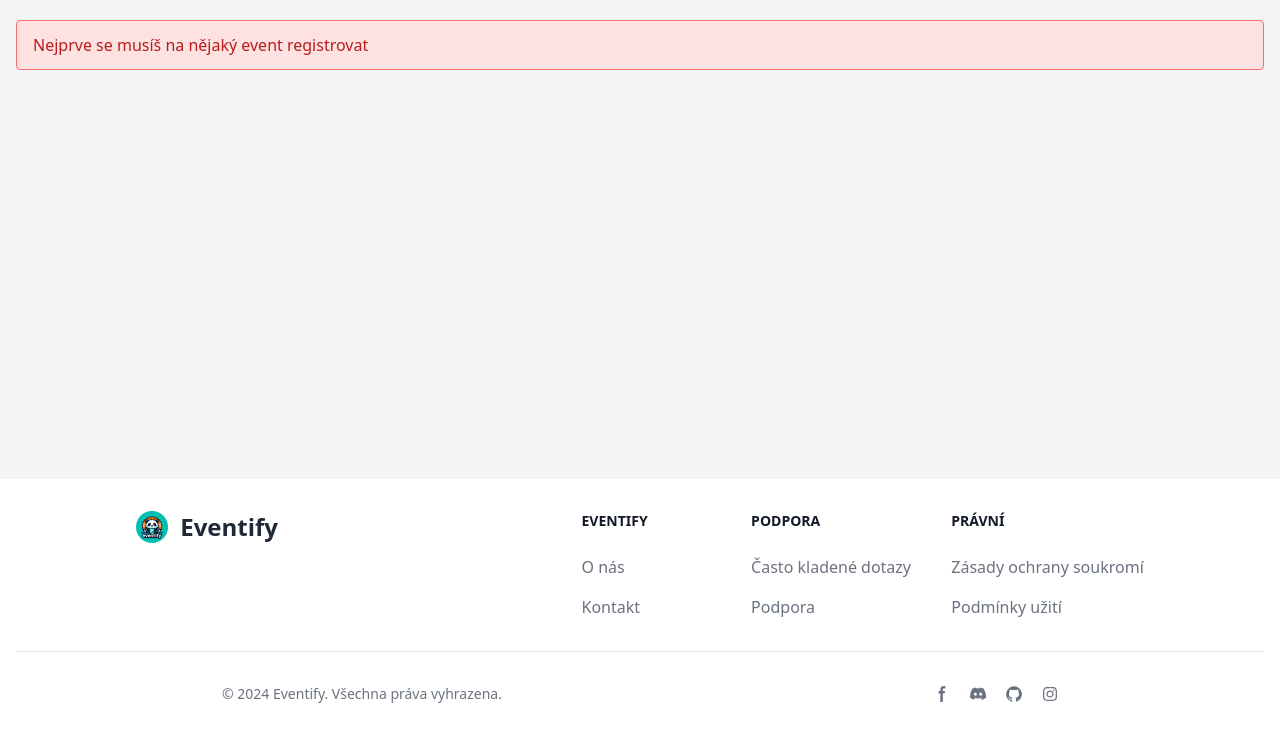
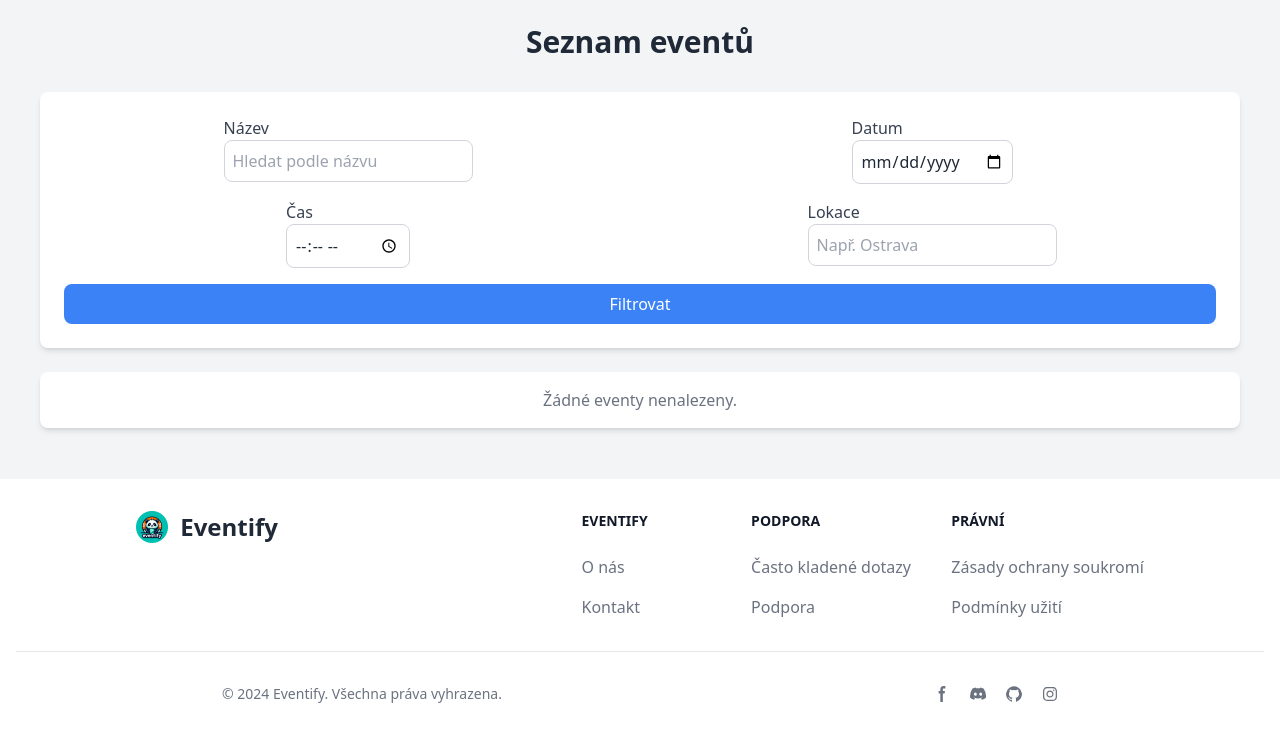
Before and after one commit to RybkaJakub/Eventify, a Django app: page /eventify_app/my_events_list/ in a window 1280 px wide. Shown: the part 64-800 px from the top of the page. Run offline with Django 4.2, Linux system fonts and the light colour scheme; the visitor is signed in with stand-in values (Sample User, id 1); data that the repository does not hold is empty; some libraries are stand-ins or nearby versions.

Commit message:
Filtrovací stránka, Adresy eventů a příprava na další rozšíření.

```diff
--- a/eventify/settings.py
+++ b/eventify/settings.py
@@ -52,6 +52,7 @@ INSTALLED_APPS = [
 
     'widget_tweaks',
     'django_filters',
+    'geopy',
 ]
 
 MIDDLEWARE = [
--- a/eventify_app/models.py
+++ b/eventify_app/models.py
@@ -5,6 +5,8 @@ from django.conf import settings
 from django.utils import timezone
 from django.core.exceptions import ValidationError
 import re
+from geopy.geocoders import Nominatim
+from geopy.exc import GeopyError
 
 from django.utils.functional import empty
 
@@ -128,6 +130,8 @@ class EventAddress(models.Model):
     city = models.TextField(verbose_name="Město", help_text="Zadejte město")
     postal_code = models.TextField(validators=[validate_postal_code], verbose_name="PSČ", help_text="Zadejte PSČ")
     country = models.CharField(max_length=255, verbose_name="Stát", help_text="Zadejte stát", default="Česká republika")
+    latitude = models.FloatField(blank=True, null=True)
+    longitude = models.FloatField(blank=True, null=True)
 
     class Meta:
         verbose_name = 'Adresa Eventu'
@@ -135,6 +139,19 @@ class EventAddress(models.Model):
 
     def __str__(self):
         return f"{self.street}, {self.city}, {self.country}"
+
+    def save(self, *args, **kwargs):
+        if not self.latitude or not self.longitude:
+            address = f"{self.street} {self.number}, {self.city}, {self.postal_code}, {self.country}"
+            geolocator = Nominatim(user_agent="eventify")
+            try:
+                location = geolocator.geocode(address)
+                if location:
+                    self.latitude = location.latitude
+                    self.longitude = location.longitude
+            except GeopyError:
+                pass
+        super().save(*args, **kwargs)
 
 
 class TicketType(models.Model):
--- a/eventify_app/templates/events/events_list.html
+++ b/eventify_app/templates/events/events_list.html
@@ -1,52 +1,51 @@
 {% extends 'base.html' %}
-{% load static %}
-
-{% block title %}Mé události {% endblock %}
 
 {% block content %}
-    <div class="container mx-auto mt-5">
+<div class="container mx-auto p-6">
+    <h1 class="text-3xl font-bold text-center mb-8">Seznam eventů</h1>
+
+    <!-- Filtrovací formulář -->
+    <form method="get" class="bg-white p-6 rounded-lg shadow-md mb-6">
+        <div class="grid grid-cols-2 gap-4">
+            <div>
+                <label for="name" class="block text-gray-700">Název</label>
+                <input type="text" name="name" id="name" value="{{ name_filter|default_if_none:'' }}" placeholder="Hledat podle názvu" class="w-full p-2 border border-gray-300 rounded-lg">
+            </div>
+            <div>
+                <label for="date" class="block text-gray-700">Datum</label>
+                <input type="date" name="date" id="date" value="{{ date_filter|default_if_none:'' }}" class="w-full p-2 border border-gray-300 rounded-lg">
+            </div>
+            <div>
+                <label for="time" class="block text-gray-700">Čas</label>
+                <input type="time" name="time" id="time" value="{{ time_filter|default_if_none:'' }}" class="w-full p-2 border border-gray-300 rounded-lg">
+            </div>
+            <div>
+                <label for="location" class="block text-gray-700">Lokace</label>
+                <input type="text" name="location" id="location" value="{{ location_filter|default_if_none:'' }}" placeholder="Např. Ostrava" class="w-full p-2 border border-gray-300 rounded-lg">
+            </div>
+        </div>
+        <button type="submit" class="mt-4 w-full bg-blue-500 text-white py-2 rounded-lg hover:bg-blue-600">Filtrovat</button>
+    </form>
+
+    <!-- Výpis eventů -->
+    <div class="bg-white rounded-lg shadow-md p-4">
         {% if events %}
-            <div class="text-center mb-6">
-                <h2 class="text-2xl font-bold">Moje události</h2>
-            </div>
-            <div class="overflow-x-auto">
-                <table class="min-w-full bg-white border border-gray-300">
-                    <thead>
-                        <tr class="bg-gray-200 text-gray-700">
-                            <th class="py-2 px-4 border-b">ID eventu</th>
-                            <th class="py-2 px-4 border-b">Jméno eventu</th>
-                            <th class="py-2 px-4 border-b">Popisek eventu</th>
-                            <th class="py-2 px-4 border-b">Datum eventu</th>
-                            <th class="py-2 px-4 border-b">Začátek eventu</th>
-                            <th class="py-2 px-4 border-b">Konec eventu</th>
-                        </tr>
-                    </thead>
-                    <tbody>
-                        {% for event in events %}
-                            <tr class="hover:bg-gray-100">
-                                <td class="py-2 px-4 border-b">{{ event.id }}</td>
-                                <td class="py-2 px-4 border-b">{{ event.name }}</td>
-                                <td class="py-2 px-4 border-b">{{ event.description }}</td>
-                                <td class="py-2 px-4 border-b">{{ event.day }}</td>
-                                <td class="py-2 px-4 border-b">{{ event.start_time }}</td>
-                                <td class="py-2 px-4 border-b">{{ event.end_time }}</td>
-                            </tr>
-                        {% empty %}
-                            <tr>
-                                <td colspan="6" class="text-center py-4">Žádné události nejsou k dispozici</td>
-                            </tr>
-                        {% endfor %}
-                    </tbody>
-                </table>
-            </div>
-        {% elif not isAuth %}
-            <div class="bg-red-100 border border-red-400 text-red-700 px-4 py-3 rounded mt-4" role="alert">
-                Nejprve se musíš přihlásit
-            </div>
+            <ul>
+                {% for event in events %}
+                    <li class="p-4 border-b border-gray-200 last:border-b-0">
+                        <h2 class="text-xl font-semibold text-gray-800">{{ event.name }}</h2>
+                        <p class="text-gray-600">{{ event.date }} | {{ event.time }}</p>
+                        {% if event.eventaddress_set.exists %}
+                            <p class="text-gray-600">
+                                {{ event.eventaddress_set.first.city }}, {{ event.eventaddress_set.first.street }} {{ event.eventaddress_set.first.number }}
+                            </p>
+                        {% endif %}
+                    </li>
+                {% endfor %}
+            </ul>
         {% else %}
-            <div class="bg-red-100 border border-red-400 text-red-700 px-4 py-3 rounded mt-4" role="alert">
-                Nejprve se musíš na nějaký event registrovat
-            </div>
+            <p class="text-center text-gray-500">Žádné eventy nenalezeny.</p>
         {% endif %}
     </div>
+</div>
 {% endblock %}
--- a/eventify_app/urls.py
+++ b/eventify_app/urls.py
@@ -7,7 +7,7 @@ from django.contrib.auth.views import LogoutView
 from .views import index, purchase_ticket, EventManagerView, EventCreateView, EventDeleteView, EventDetailView, \
     EventUpdateView, MyEventsListView, delete_ticket_type, \
     UserProfileView, MyProfileView, UserProfileEditView, CartView, RemoveItemView, ClearCartView, CartInformationsView, \
-    CartPaymentView, CartConfirmationView
+    CartPaymentView, CartConfirmationView, event_list
 
 urlpatterns = [
     path('', index, name='index'),
@@ -21,7 +21,7 @@ urlpatterns = [
     path('eventmanager/edit/<int:pk>/', EventUpdateView.as_view(), name='edit_event'),
     path('eventmanager/delete-ticke_type/<int:pk>/', delete_ticket_type, name='delete_ticket_type'),
     path('eventmanager/delete/<int:pk>/', EventDeleteView.as_view(), name='delete_event'),
-    path('my_events_list/', MyEventsListView.as_view(), name='my_events_list'),
+    path('my_events_list/', event_list, name='my_events_list'),
     path('cart/', CartView.as_view(), name='cart'),
     path('cart/remove/<int:item_id>/', RemoveItemView.as_view(), name='remove_item'),
     path('cart/clear', ClearCartView.as_view(), name='clear_cart'),
--- a/eventify_app/views.py
+++ b/eventify_app/views.py
@@ -12,7 +12,8 @@ from django.urls import reverse
 from django.utils.html import strip_tags
 from django.views import View
 
-from .models import Event, TicketType, TicketPurchase, Address, CustomUser, Cart, DeliveryAddress, PaymentMethod
+from .models import Event, TicketType, TicketPurchase, Address, CustomUser, Cart, DeliveryAddress, PaymentMethod, \
+    EventAddress
 from allauth.socialaccount.models import SocialAccount
 from .forms import UserProfileEditForm, DeliveryAddressForm, CustomUserForm, PaymentMethodForm
 from django.utils import timezone
@@ -26,6 +27,9 @@ from django.core.mail import EmailMessage, send_mail
 import logging
 from django.template.loader import render_to_string
 from django.core.mail import EmailMessage
+
+from geopy.distance import geodesic
+from geopy.geocoders import Nominatim
 
 logger = logging.getLogger(__name__)
 
@@ -638,3 +642,46 @@ class ClearCartView(LoginRequiredMixin, View):
     def post(self, request):
         Cart.objects.filter(user=request.user).delete()
         return redirect('cart')  # Přesměrování zpět na stránku s košíkem
+
+def event_list(request):
+    events = Event.objects.all()
+    name_filter = request.GET.get('name')
+    date_filter = request.GET.get('date')
+    time_filter = request.GET.get('time')
+    location_filter = request.GET.get('location')
+    filtered_events = events
+
+    # Filtrování dle názvu
+    if name_filter:
+        filtered_events = filtered_events.filter(name__icontains=name_filter)
+
+    # Filtrování dle data
+    if date_filter:
+        filtered_events = filtered_events.filter(date=date_filter)
+
+    # Filtrování dle času
+    if time_filter:
+        filtered_events = filtered_events.filter(time=time_filter)
+
+    # Filtrování dle města (EventAddress) s využitím geopy
+    if location_filter:
+        geolocator = Nominatim(user_agent="eventify")
+        location = geolocator.geocode(location_filter)
+        if location:
+            user_location = (location.latitude, location.longitude)
+            event_addresses = EventAddress.objects.all()
+            nearby_events = []
+            for address in event_addresses:
+                if address.latitude and address.longitude:
+                    event_location = (address.latitude, address.longitude)
+                    if geodesic(user_location, event_location).km <= 20:
+                        nearby_events.append(address.event.id)
+            filtered_events = filtered_events.filter(id__in=nearby_events)
+
+    return render(request, 'events/events_list.html', {
+        'events': filtered_events,
+        'name_filter': name_filter,
+        'date_filter': date_filter,
+        'time_filter': time_filter,
+        'location_filter': location_filter,
+    })
```
Also changed, not shown: eventify_app/admin.py (+5 -2 lines), eventify_app/forms.py (+0 -10 lines), requirements.txt (+28 -0 lines).
